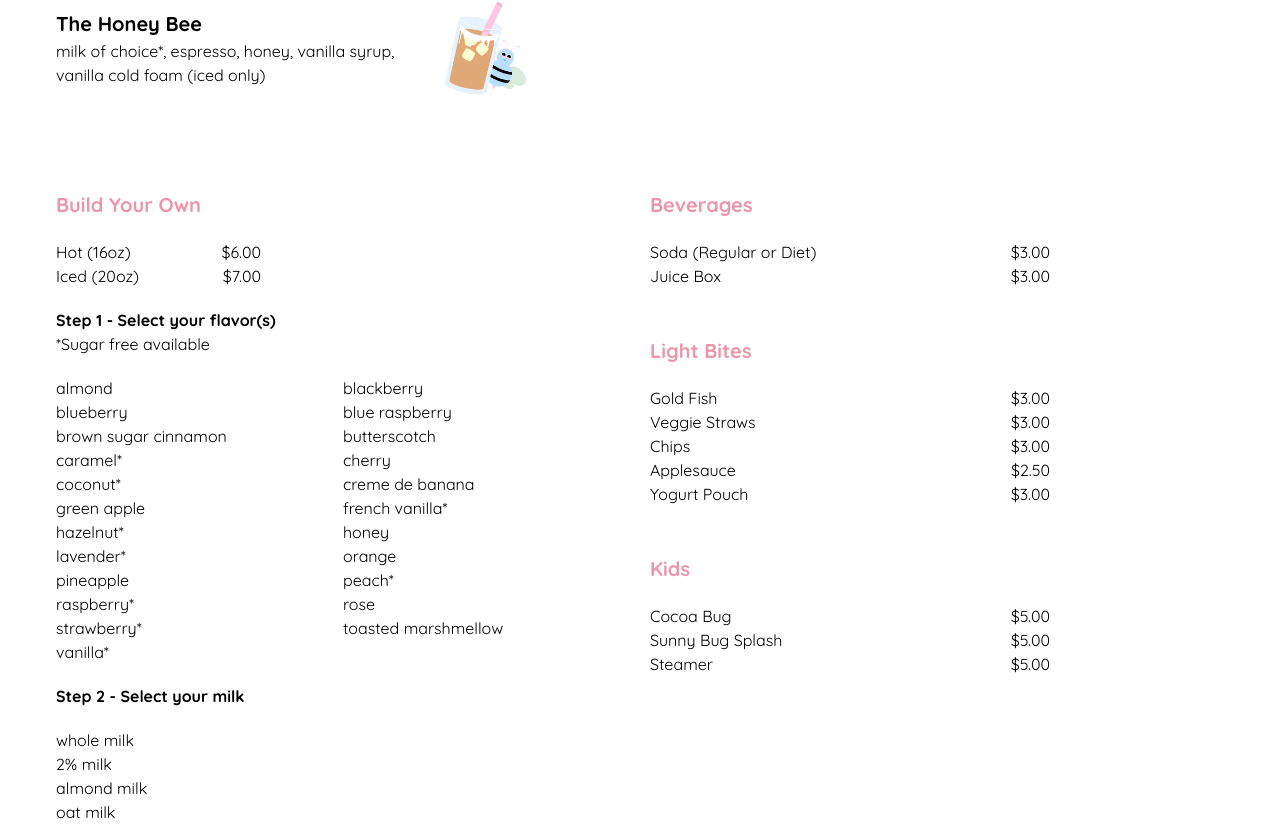
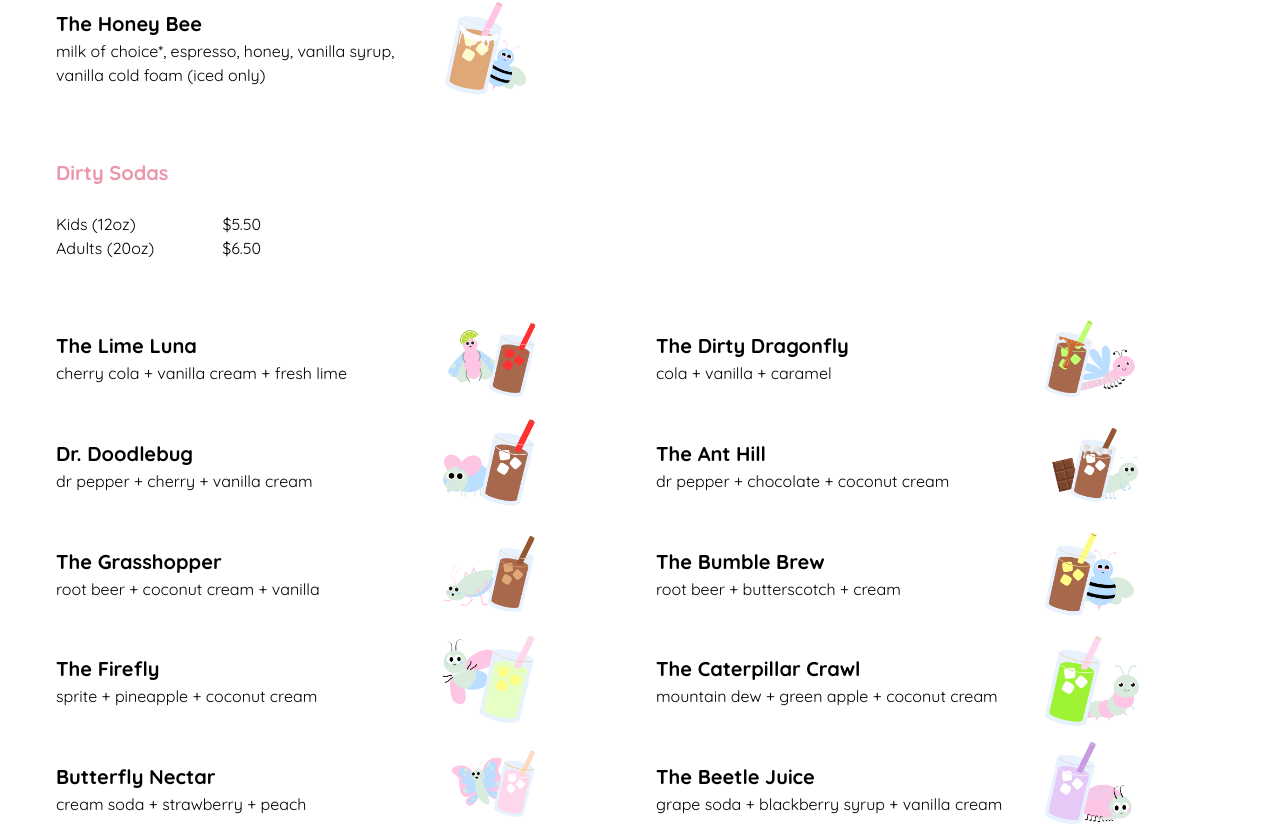
Before and after one commit to the-fun-bug/the-fun-bug, a Next.js app: page /cafe in a window 1280 px wide. Shown: the part 2010-2840 px from the top of the page. Built offline with nearby package versions, Linux system fonts and the light colour scheme.

Commit message:
add dirty sodas to cafe menu

```diff
--- a/src/components/cafe/CafeMenu.tsx
+++ b/src/components/cafe/CafeMenu.tsx
@@ -8,6 +8,8 @@ import {
   Milk,
   Item,
   Pricing,
+  DirtySodaPricing,
+  DirtySodaDrinkType,
   Flavor,
 } from '@/types/types';
 import buildYourOwnImg from './img/build-your-own.png';
@@ -27,6 +29,10 @@ export default function CafeMenu({ menuData }: { menuData: MenuType }) {
           teaDrinks={menuData.teaDrinks}
           refreshers={menuData.refreshers}
           milks={menuData.milks}
+        />
+        <DirtySodas
+          pricing={menuData.dirtySodasPricing}
+          drinks={menuData.dirtySodas}
         />
         <div className="grid grid-cols-1 md:grid-cols-2 gap-[1.25rem] justify-between py-[2rem]">
           <BuildYourOwn
@@ -223,6 +229,60 @@ function Specialties({
   );
 }
 
+function DirtySodas({
+  pricing,
+  drinks,
+}: {
+  pricing: DirtySodaPricing;
+  drinks: DirtySodaDrinkType[] | null;
+}) {
+  return (
+    <div className="w-full">
+      <div className="flex flex-col gap-[1.25rem]">
+        <div className="grid grid-cols-1">
+          <div>
+            <h3 className="text-cafe-pink">Dirty Sodas</h3>
+            <div className="flex flex-row flex-wrap md:justify-between gap-[2rem] md:max-w-[85%] my-[1.5rem]">
+              <div>
+                <div className="flex justify-between w-[205px]">
+                  <p>Kids (12oz)</p>
+                  <p>{pricing.kids}</p>
+                </div>
+                <div className="flex justify-between w-[205px]">
+                  <p>Adults (20oz)</p>
+                  <p>{pricing.adults}</p>
+                </div>
+              </div>
+            </div>
+          </div>
+        </div>
+        <div className="grid grid-cols-1 md:grid-cols-2 gap-x-[2rem]">
+          {drinks?.map((d) => (
+            <div
+              key={d.drinkName}
+              className="flex justify-between items-center gap-[1.25rem] md:max-w-[85%] sm:max-w-[80%]"
+            >
+              <div>
+                <div className="flex gap-[0.75rem]">
+                  <h3>{d.drinkName}</h3>
+                </div>
+                <p>{d.drinkDescription}</p>
+              </div>
+              <Image
+                src={d.drinkImage}
+                alt={d.drinkImageAlt}
+                className="max-w-[96px]"
+                height={200}
+                width={178}
+              />
+            </div>
+          ))}
+        </div>
+      </div>
+    </div>
+  );
+}
+
 function BuildYourOwn({
   pricing,
   flavors,
```
Also changed, not shown: src/types/types.ts (+7 -2 lines).
